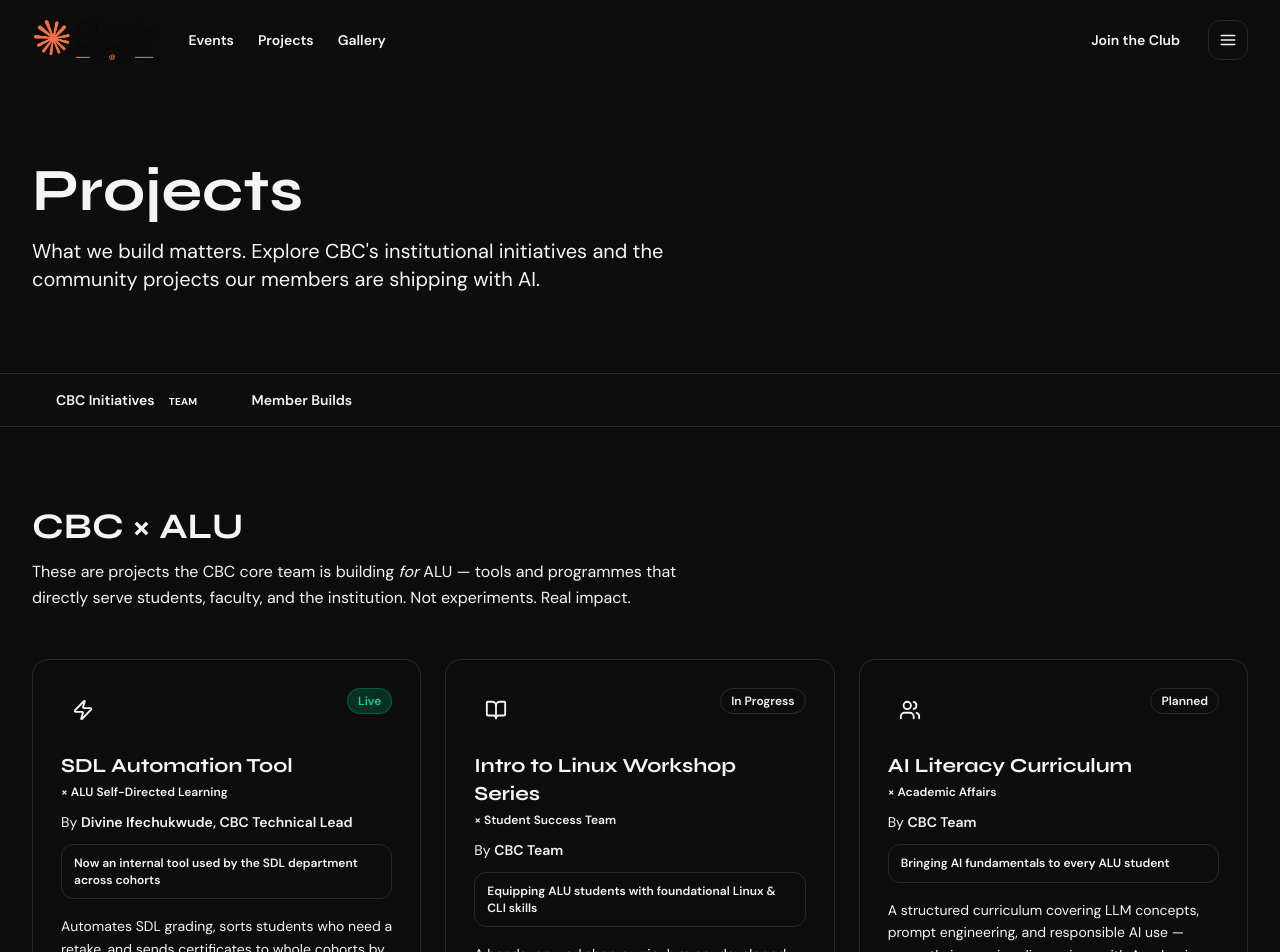
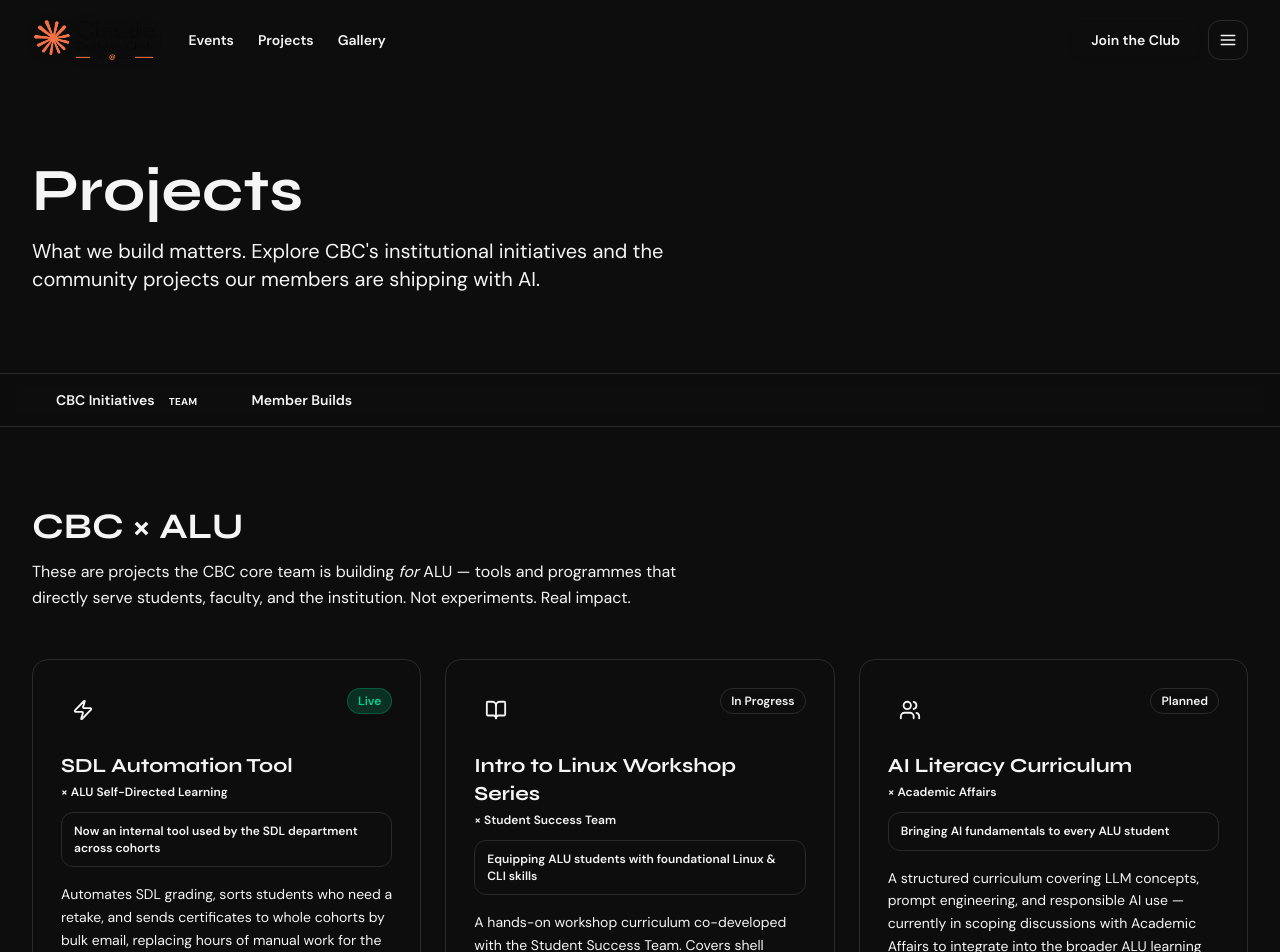
Before and after one commit to Claude-Builder-Club-ALU/cbc-website, a React (Vite) app: page /projects in a window 1280 px wide. Shown: the top 952 px of the page. Built offline with nearby package versions, Linux system fonts and the light colour scheme.

Commit message:
fix(projects): show the initiative builder only once, at the bottom of the card

```diff
--- a/src/app/pages/Projects.tsx
+++ b/src/app/pages/Projects.tsx
@@ -237,9 +237,6 @@ export function Projects() {
                   <p className="text-xs text-muted-foreground mb-3 font-medium">
                     × {project.partner}
                   </p>
-                  <p className="text-sm text-foreground/80 mb-3">
-                    By <span className="font-semibold text-foreground">{project.builder}</span>
-                  </p>
 
                   {/* Impact callout */}
                   <div className="bg-primary/10 border border-primary/20 rounded-xl px-3 py-2.5 mb-4">
```
